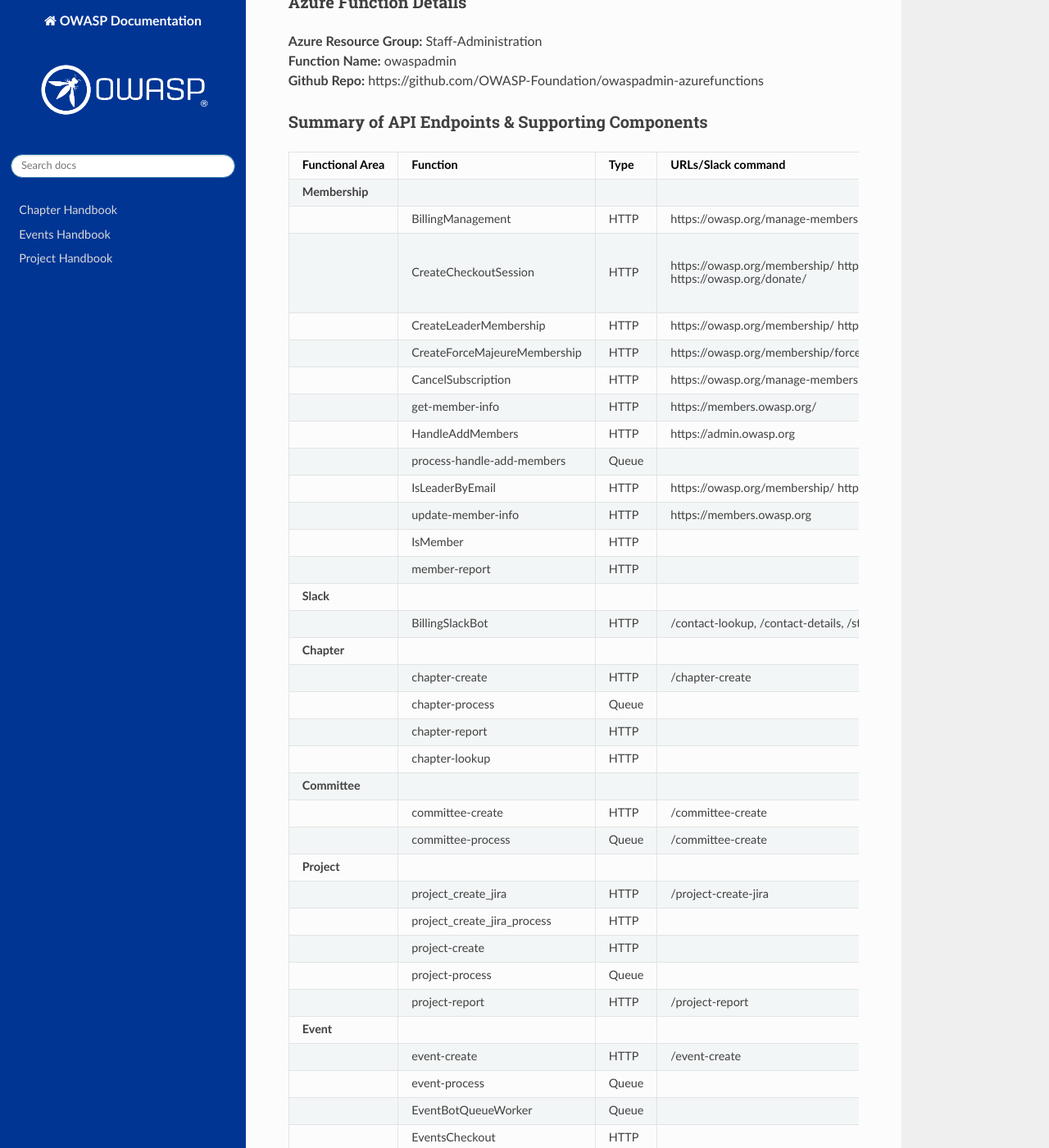
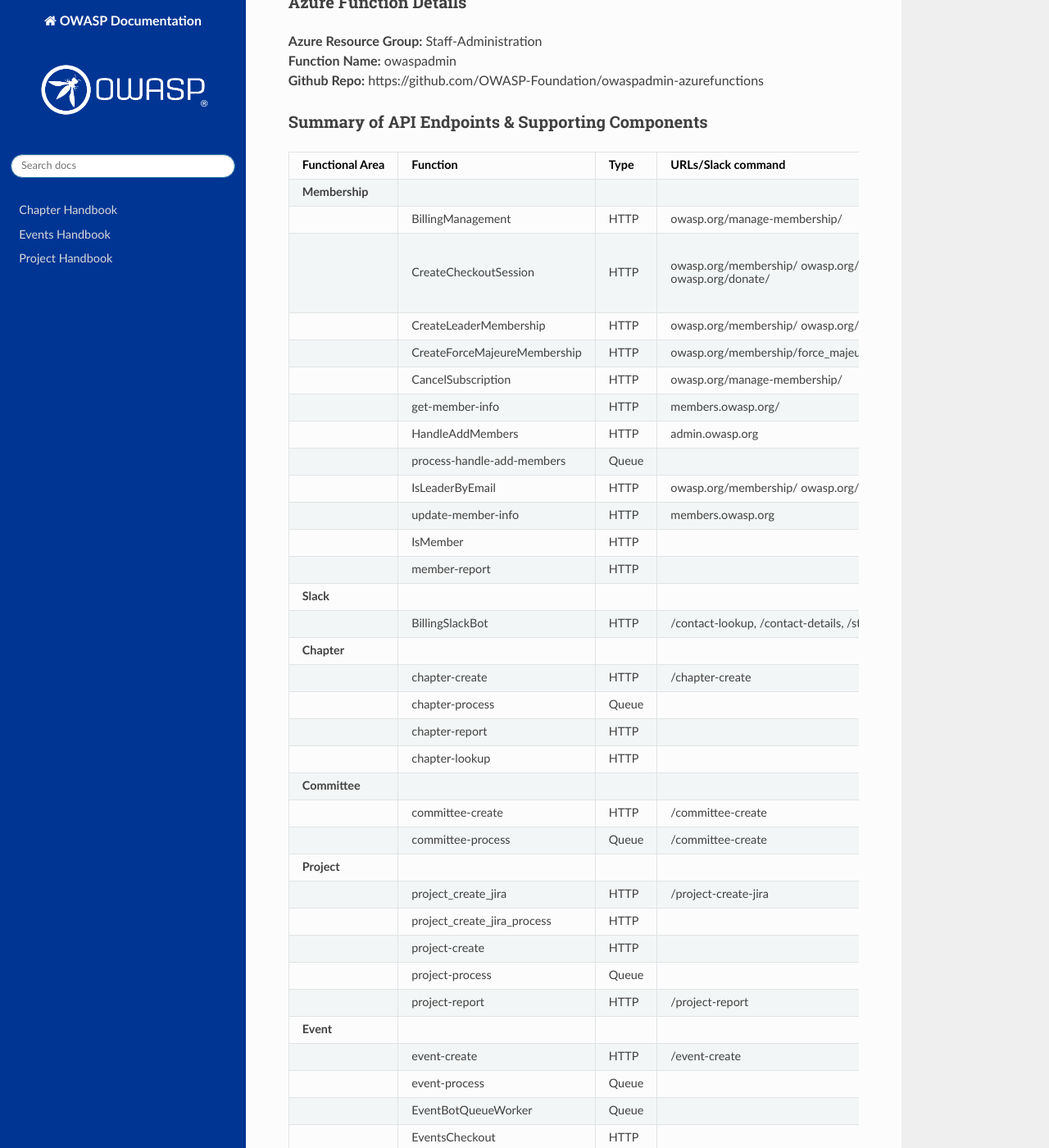
Before and after one commit to OWASP/docs, a Sphinx documentation site: the page built from source/infrastructure/azure-backend.md, in a window 1280 px wide and 1400 px high, scrolled down 1914 px. Shown: the whole window at 82% size. Built offline with Sphinx 7.4.7 and the Read the Docs theme 2.0.0, drawn with Linux system fonts in a browser that asks for light colours; some of the changed lines change nothing that is shown; some of the changed text lies outside the part shown.

Commit message:
Update azure-backend.md

```diff
--- a/source/infrastructure/azure-backend.md
+++ b/source/infrastructure/azure-backend.md
@@ -45,16 +45,16 @@
 | Functional Area | Function | Type | URLs/Slack command | Notes |
 |:---|:---|:---|:---|:---|
 | **Membership** |||||
-|| BillingManagement | HTTP | https://owasp.org/manage-membership/ | Returns basic info indicating that an email with link will be sent to the email address on file |
-|| CreateCheckoutSession | HTTP | https://owasp.org/membership/ https://owasp.org/manage-membership/ https://owasp.org/membership/force_majeure/ (not really used here) <br>https://owasp.org/donate/ | Handles membership -> Stripe -> Back to Azure function StripeWebhookProcessor <br><br>Shows member information for managing subs and provisioning email (etc) <br><br>Handles donations -> Stripe -> Back to Azure function StripeWebhookProcessor |
-|| CreateLeaderMembership | HTTP | https://owasp.org/membership/ https://owasp.org/membership/force_majeure/ (not really used here) | Handles creating the free leader memberships |
-|| CreateForceMajeureMembership | HTTP | https://owasp.org/membership/force_majeure/ | Handles creating the free 'Force Majeure' memberships |
-|| CancelSubscription | HTTP | https://owasp.org/manage-membership/ | Cancels membership subscription |
-|| get-member-info | HTTP | https://members.owasp.org/ | Gets the membership info displayed on index.md in the Member Portal |
-|| HandleAddMembers | HTTP | https://admin.owasp.org | Used when adding members from a CSV file from conferences |
+|| BillingManagement | HTTP | owasp.org/manage-membership/ | Returns basic info indicating that an email with link will be sent to the email address on file |
+|| CreateCheckoutSession | HTTP | owasp.org/membership/ owasp.org/manage-membership/ owasp.org/membership/force_majeure/ (not really used here) <br>owasp.org/donate/ | Handles membership -> Stripe -> Back to Azure function StripeWebhookProcessor <br><br>Shows member information for managing subs and provisioning email (etc) <br><br>Handles donations -> Stripe -> Back to Azure function StripeWebhookProcessor |
+|| CreateLeaderMembership | HTTP | owasp.org/membership/ owasp.org/membership/force_majeure/ (not really used here) | Handles creating the free leader memberships |
+|| CreateForceMajeureMembership | HTTP | owasp.org/membership/force_majeure/ | Handles creating the free 'Force Majeure' memberships |
+|| CancelSubscription | HTTP | owasp.org/manage-membership/ | Cancels membership subscription |
+|| get-member-info | HTTP | members.owasp.org/ | Gets the membership info displayed on index.md in the Member Portal |
+|| HandleAddMembers | HTTP | admin.owasp.org | Used when adding members from a CSV file from conferences |
 || process-handle-add-members | Queue || Processes the queue item created from HandleAddMembers |
-|| IsLeaderByEmail | HTTP | https://owasp.org/membership/ https://owasp.org/membership/force_majeure/ (not really used here) | Used to determine if the person trying to get Leader complimentary membership is a leader |
-|| update-member-info | HTTP | https://members.owasp.org | Updates the PII if a member edits their info in the Member Portal |
+|| IsLeaderByEmail | HTTP | owasp.org/membership/ owasp.org/membership/force_majeure/ (not really used here) | Used to determine if the person trying to get Leader complimentary membership is a leader |
+|| update-member-info | HTTP | members.owasp.org | Updates the PII if a member edits their info in the Member Portal |
 || IsMember | HTTP || Meant to allow third parties to verify membership provided they have an 'api key' - not currently in use |
 || member-report | HTTP || Not currently in use - see member-report-go in the azure-afgo functions |
 | **Slack** |||||
@@ -83,11 +83,11 @@
 || get-repo-file | HTTP || Gets a file from a repo but not currently used for anything |
 || GetMeetupEvents | HTTP || Gets events from Meetup for a group but not currently used |
 || leader-report | HTTP | /leader-report | Puts a report in the staff drive under chapters but also gives link in Slack |
-|| owasp_slack_add_user | HTTP | https://owasp.org/slack/invite | Handles adding users to Slack |
+|| owasp_slack_add_user | HTTP | owasp.org/slack/invite | Handles adding users to Slack |
 || report-process | Queue || processes the items created by /chapter-report and /project-report |
 || provision-zoom-email | HTTP | /provision-zoom-email | Adds the leaders in the repo given to a zoom leaders email, a zoom group, and emails them all telling them how to access |
 || provision-zoom-process | Queue | /provision-zoom-email | Does the actual work for the /provision-zoom-email command |
-|| ProvisionEmail | HTTP | https://owasp.org/manage-membership /https://members.owasp.org/ | Provisions email address for OWASP members |
+|| ProvisionEmail | HTTP | owasp.org/manage-membership /members.owasp.org/ | Provisions email address for OWASP members |
 || rebuild_milestones | HTTP | /rbsp | Rebuild www-staff milestones but this is no longer used |
 || rebuild-site | HTTP | /rebuild-site | Does a 'full' rebuild of all www- OWASP pages (github is flaky and may skip them). Only use overnight is suggested. |
 || RunCurrentTests | HTTP | /rebuild-site | Not used at this time |
@@ -95,7 +95,7 @@
 || stripe-customer-cleanup | Timer | Nightly | Runs nightly to clean up spam customers in Stripe. Does not always complete as there are alot of spam customers. They are customers created with 0 metadata, 0 dollars spent, etc. |
 || StripeQueueWorker | Queue | nightly | Does all the actual work for handling things that go through stripe including membership, donation, subscriptions |
 || StripeWebhookProcessor | HTTP || Handles the webhooks from Stripe for checkout.session.completed, product.created, sku.created, sku.updated, order.created, charge.refunded, invoice.paid Many of these things (product, sku based) were used in the /events flow |
-|| validate-otp-user | HTTP || Cloudflare validater for logging into https://members.owasp.org, for instance. |
+|| validate-otp-user | HTTP || Cloudflare validater for logging into members.owasp.org, for instance. |
 || contact-lookup | HTTP || originally listed as disabled, but it's enabled.  Code review pending. |
 || ccontact-lookup-process | Queue || originally listed as disabled, but it's enabled.  Code review pending. |
 | **Disabled** |||||
```
